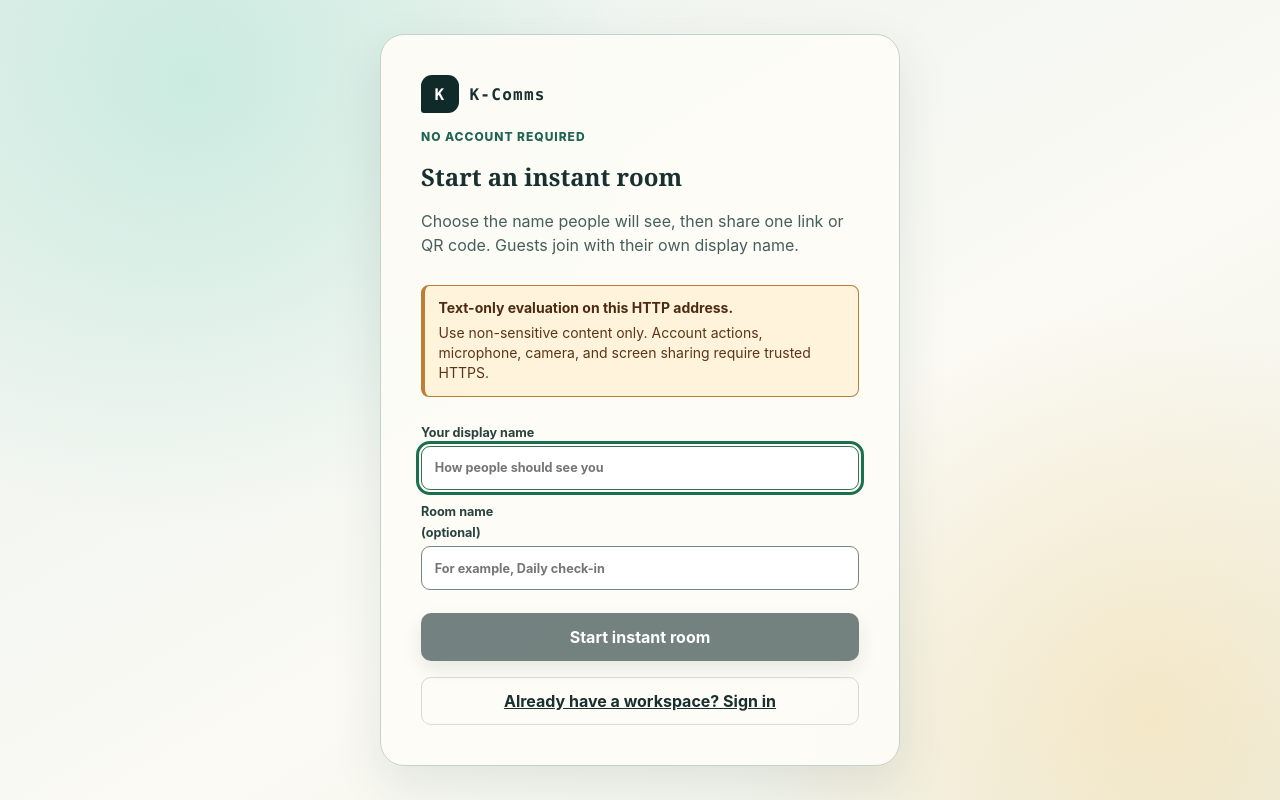
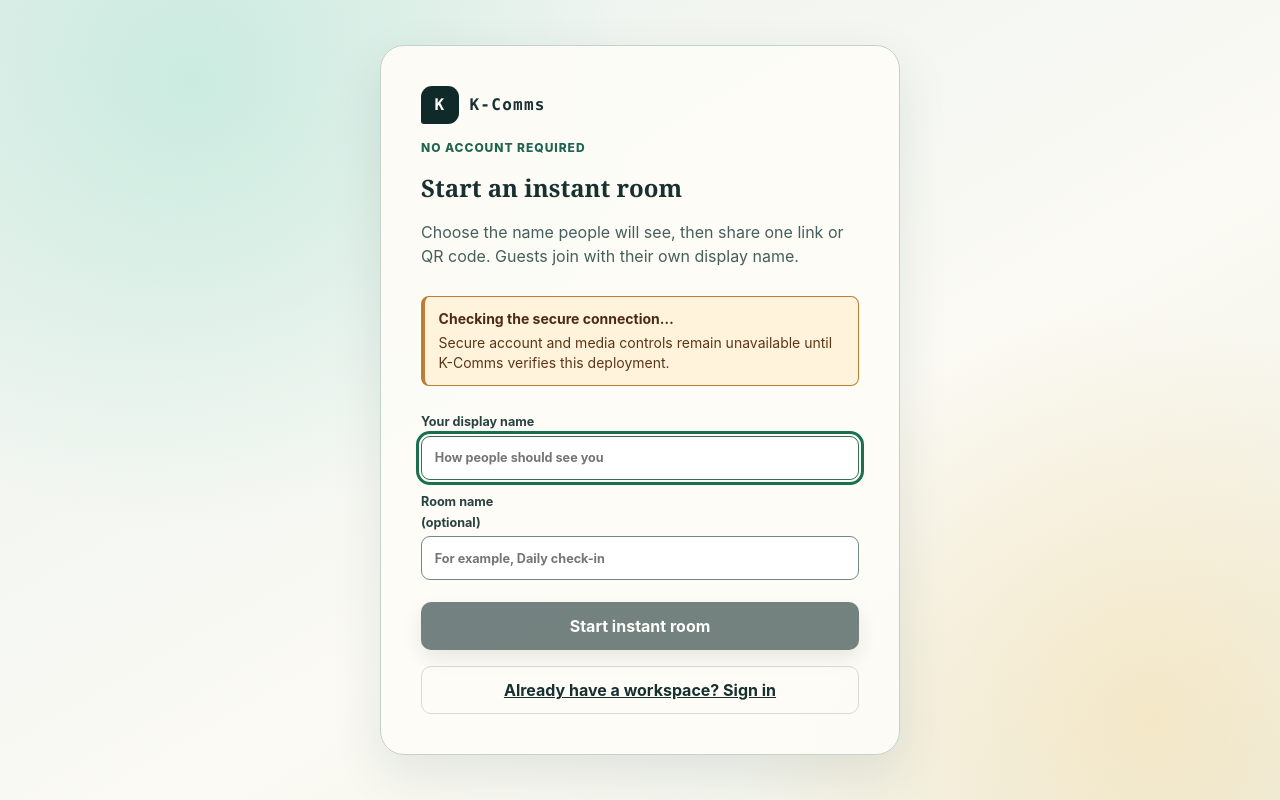
Before and after one commit to Soyuz-Tec/k-comms, a React (Vite) app in the folder clients/web/: page / in a window 1280 px wide. Built offline with nearby package versions, Linux system fonts and the light colour scheme; no server answers.

Commit message:
fix(web): report trusted-edge state accurately

```diff
--- a/clients/web/src/features/instant-room/InstantRoomPage.tsx
+++ b/clients/web/src/features/instant-room/InstantRoomPage.tsx
@@ -62,9 +62,8 @@ export function InstantRoomPage() {
     mediaActionsAllowed
   } = useSession();
   const secureActionsUnavailable =
-    !transportPolicyReady ||
-    !accountActionsAllowed ||
-    !mediaActionsAllowed;
+    transportPolicyReady &&
+    (!accountActionsAllowed || !mediaActionsAllowed);
   const initialStateRef = useRef<{
     guest: GuestSession | null;
     member: MemberInstantRoomContinuity | null;
@@ -433,12 +432,22 @@ export function InstantRoomPage() {
               ? "Start with your workspace identity, then share one link or QR code. Guests join with their own display name."
               : "Choose the name people will see, then share one link or QR code. Guests join with their own display name."}
           </p>
+          {!transportPolicyReady && (
+            <div className="transport-warning" role="status">
+              <strong>Checking the secure connection…</strong>
+              <span>
+                Secure account and media controls remain unavailable until
+                K-Comms verifies this deployment.
+              </span>
+            </div>
+          )}
           {secureActionsUnavailable && (
             <div className="transport-warning" role="alert">
-              <strong>Text-only evaluation on this HTTP address.</strong>
+              <strong>Text-only mode is active.</strong>
               <span>
-                Use non-sensitive content only. Account actions, microphone,
-                camera, and screen sharing require trusted HTTPS.
+                K-Comms could not verify a trusted HTTPS path to this
+                deployment. Use non-sensitive content only. Account actions,
+                microphone, camera, and screen sharing remain disabled.
               </span>
             </div>
           )}
```
Also changed, not shown: 1 other file (tests, documents, lock files or other folders).
